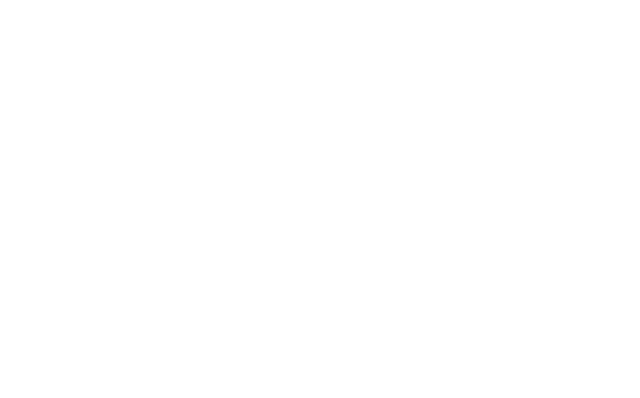
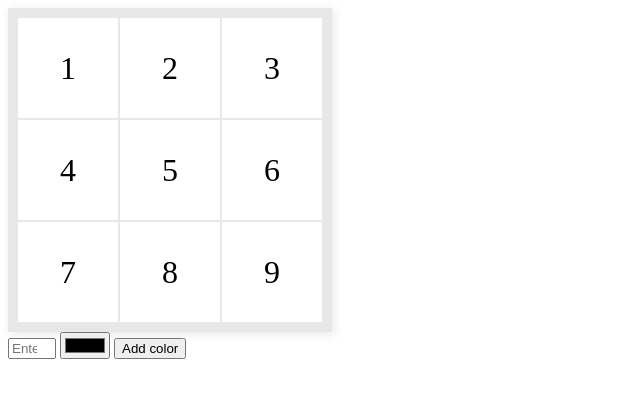
Before and after one commit to acciojob/Replit-Asian-Paints-shubham4489, a website: page main.html in a window 1280 px wide. Shown: the whole page, without its empty margins (0-640 px from the left). Drawn offline with Linux system fonts and the light colour scheme.

Commit message:
created a submission

```diff
--- a/main.html
+++ b/main.html
@@ -8,7 +8,22 @@
 
 <body>
 	<!-- the entire body must be written by student -->
-    <script type="text/javascript" src="./script.js">
+	<div class="grid"></div>
+	<form id="form">
+	<input
+	type="number"
+	min="1"
+	max="9"
+	name="inputId"
+	id="input-id"
+	required
+	placeholder="Enter cell id"
+	/>
+	<input type ="color" name="color" id="color-id" required />
+	<button>Add color</button>
+	</form>
+
+ <script type="text/javascript" src="./script.js">
 </script>
 
 </body>
--- a/script.js
+++ b/script.js
@@ -1 +1,28 @@
 //your JS code here. If required.
+const gridContainer = document.querySelector(".grid");
+const form =document.querySelector("#form");
+let previousSelectedElement =null;
+
+form.addEventListener("submit", function (event){
+	event.preventDefault();
+
+	let cellId =form.inputId.value;
+	let selectedColor =form.color.value;
+
+
+	let cell =document.getElementById(cellId);
+	cell.style.backgroundColor= selectedColor;
+	if(previousSelectedElement){
+		previousSelectedElement.style.backgroundColor= "transparent";
+	}
+    previousSelectedElement= cell;
+});
+
+
+for(let i=1; i<=9; i++){
+	const gridItem =document.createElement("div");
+	gridItem.id=i;
+	gridItem.innerText=i;
+	gridItem.className ="grid-item";
+	gridContainer.appendChild(gridItem);
+}
--- a/styles.css
+++ b/styles.css
@@ -1 +1,21 @@
 /*  your css code here. If applicable */
+.grid{
+	display:inline-grid;
+	grid-template-columns:repeat(3, 100px);
+	gap:2px;
+	padding:10px;
+	background-color: #e7e7e7;
+	box-shadow: 2px 2px 10px #e7e7e7;
+}
+.grid-item{
+	display:flex;
+	align-items:center;
+	justify-content:center;
+	font-size: 2rem;
+	font-wieght: 500;
+	transition: 0.5s;
+}
+.grid div{
+	height:100px;
+	background-color:white;
+}
```
